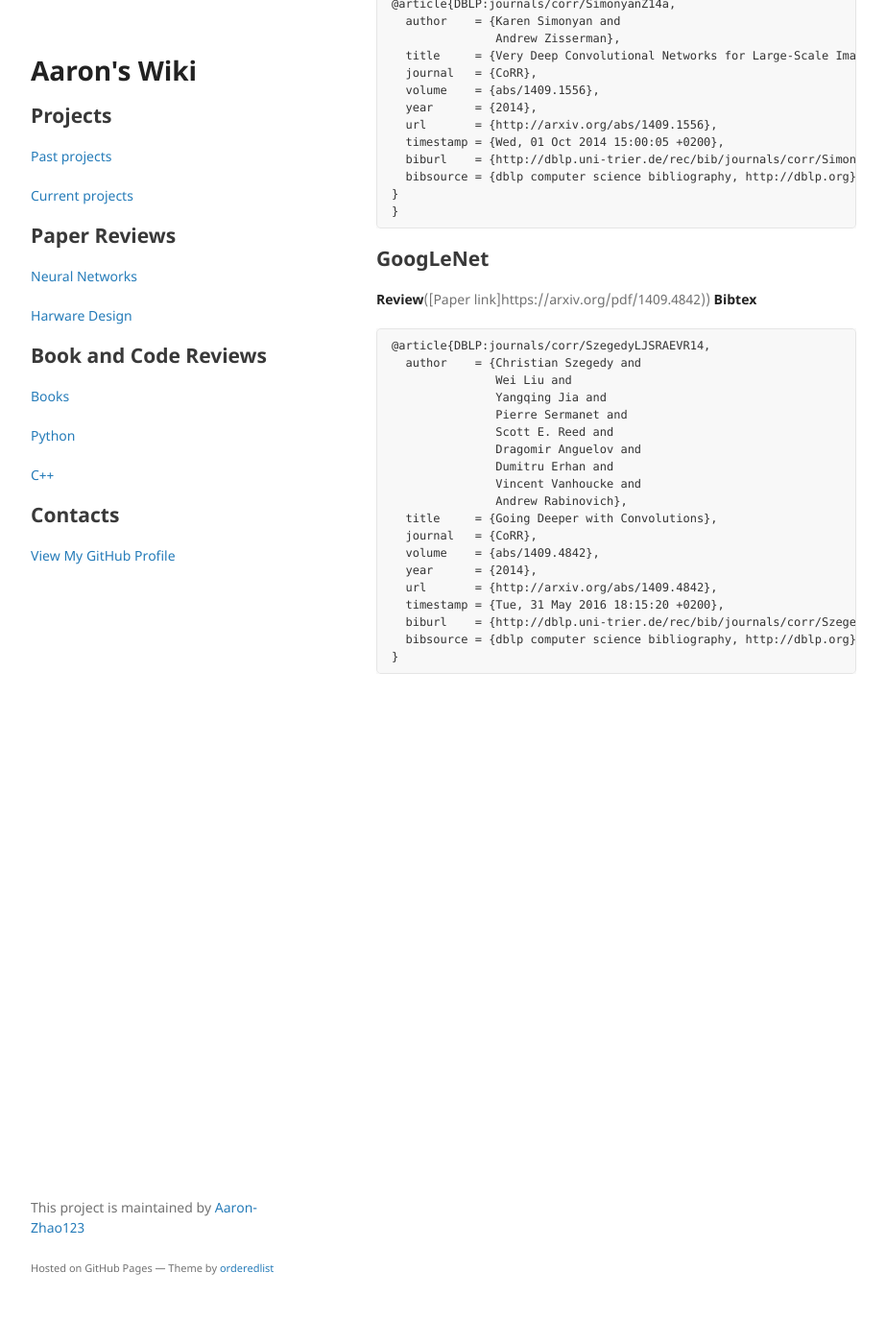
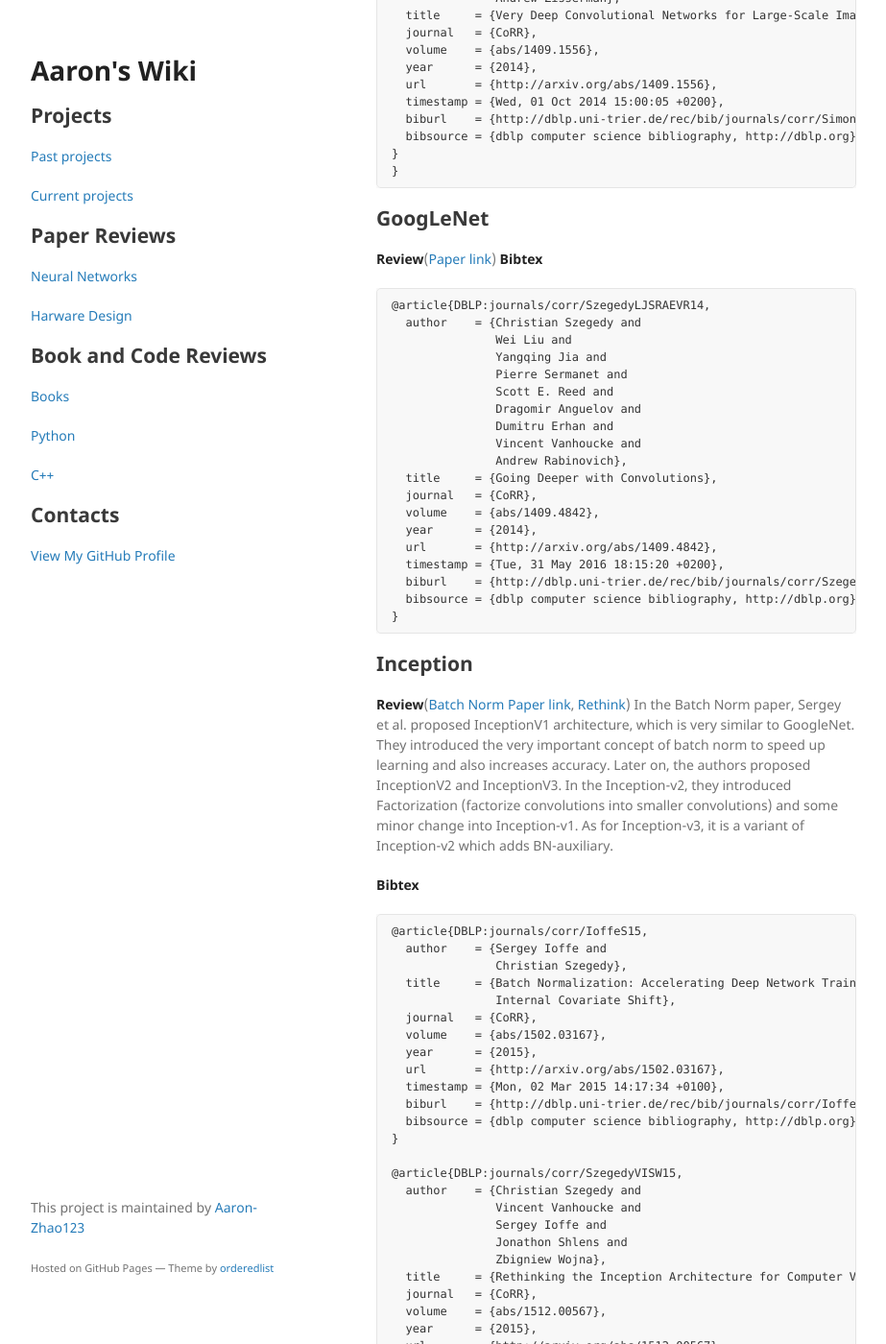
Before and after one commit to Aaron-Zhao123/blog, a Jekyll site: the page built from papers/nn_models/model_summary.md, in a window 1280 px wide and 1400 px high, scrolled down 1078 px. Shown: the whole window at 96% size, without its empty margins (178-1101 px from the left). Built offline with Jekyll 4.4.1, drawn with Linux system fonts in a browser that asks for light colours; our own code applies the rules of GitHub Pages for plain Markdown files; some of the changed text lies outside the part shown.

Commit message:
added neural network model summary

````diff
--- a/papers/nn_models/model_summary.md
+++ b/papers/nn_models/model_summary.md
@@ -55,7 +55,7 @@
 }
 ```
 ## [](#googlenet)GoogLeNet
-**Review**([Paper link]https://arxiv.org/pdf/1409.4842))
+**Review**([Paper link](https://arxiv.org/pdf/1409.4842))
 **Bibtex**
 ```
 @article{DBLP:journals/corr/SzegedyLJSRAEVR14,
@@ -78,7 +78,47 @@
   bibsource = {dblp computer science bibliography, http://dblp.org}
 }
 ```
+## [](#inception)Inception
+**Review**([Batch Norm Paper link](https://arxiv.org/pdf/1502.03167), [Rethink](https://arxiv.org/pdf/1512.00567))
+In the Batch Norm paper, Sergey et al. proposed InceptionV1 architecture, which is very similar to GoogleNet.
+They introduced the very important concept of batch norm to speed up learning and also increases accuracy.
+Later on, the authors proposed InceptionV2 and InceptionV3.
+In the Inception-v2, they introduced Factorization (factorize convolutions into smaller convolutions) and some minor change into Inception-v1.
+As for Inception-v3, it is a variant of Inception-v2 which adds BN-auxiliary.
 
+
+**Bibtex**
+```
+@article{DBLP:journals/corr/IoffeS15,
+  author    = {Sergey Ioffe and
+               Christian Szegedy},
+  title     = {Batch Normalization: Accelerating Deep Network Training by Reducing
+               Internal Covariate Shift},
+  journal   = {CoRR},
+  volume    = {abs/1502.03167},
+  year      = {2015},
+  url       = {http://arxiv.org/abs/1502.03167},
+  timestamp = {Mon, 02 Mar 2015 14:17:34 +0100},
+  biburl    = {http://dblp.uni-trier.de/rec/bib/journals/corr/IoffeS15},
+  bibsource = {dblp computer science bibliography, http://dblp.org}
+}
+
+@article{DBLP:journals/corr/SzegedyVISW15,
+  author    = {Christian Szegedy and
+               Vincent Vanhoucke and
+               Sergey Ioffe and
+               Jonathon Shlens and
+               Zbigniew Wojna},
+  title     = {Rethinking the Inception Architecture for Computer Vision},
+  journal   = {CoRR},
+  volume    = {abs/1512.00567},
+  year      = {2015},
+  url       = {http://arxiv.org/abs/1512.00567},
+  timestamp = {Sat, 02 Jan 2016 11:38:49 +0100},
+  biburl    = {http://dblp.uni-trier.de/rec/bib/journals/corr/SzegedyVISW15},
+  bibsource = {dblp computer science bibliography, http://dblp.org}
+}
+```
 
 
 
````
Also changed, not shown: other parts of papers/nn_models/model_summary.md (+1 -1 lines), 2 other files.
